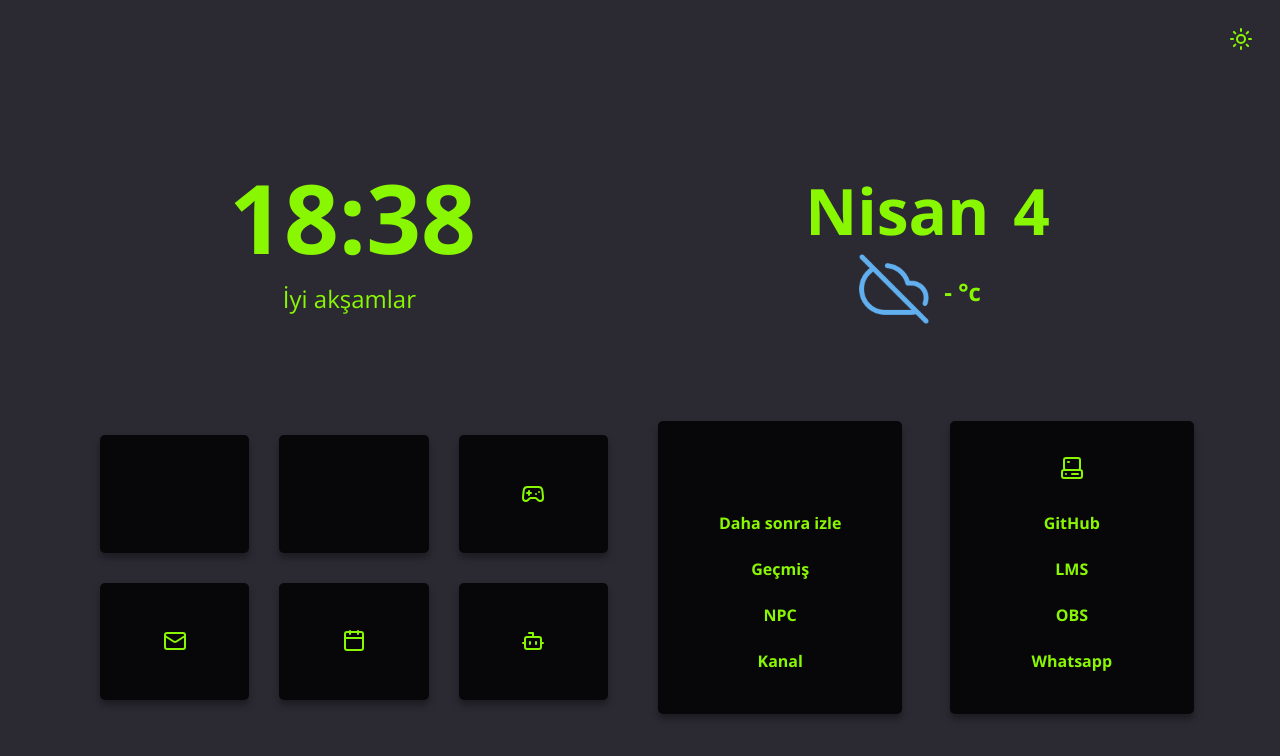
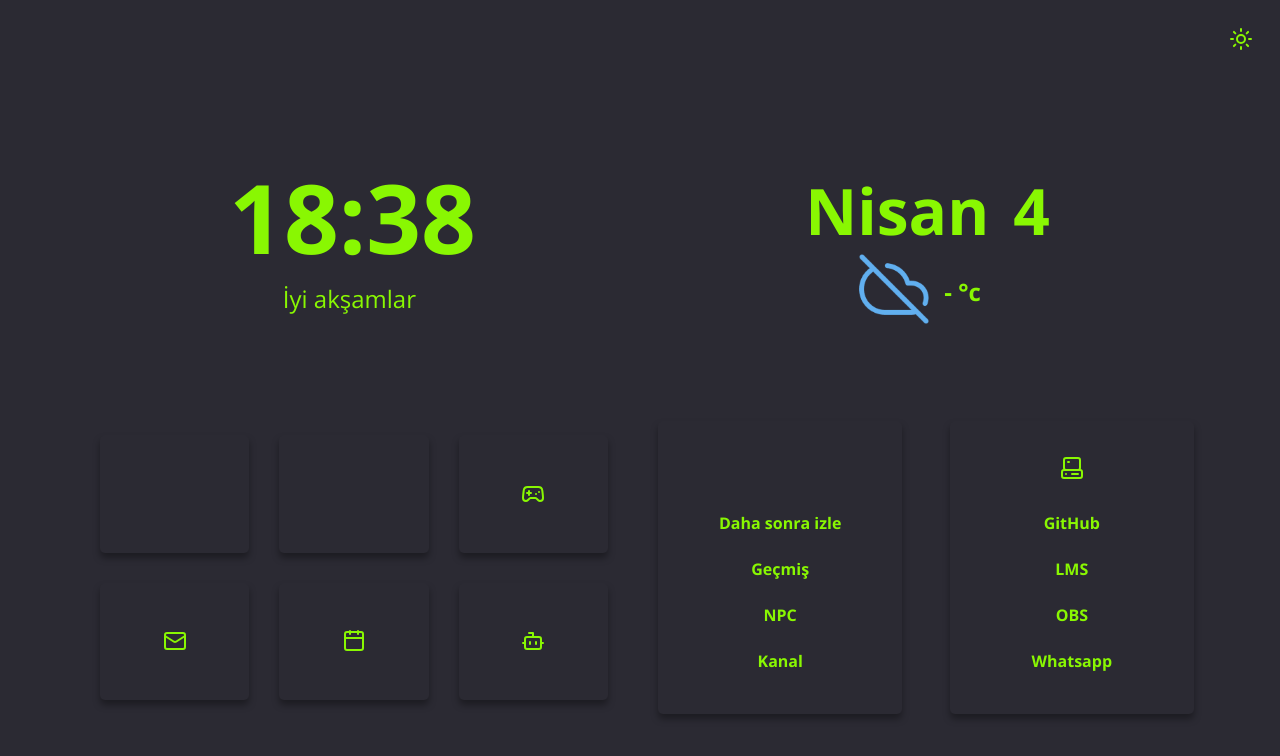
Before and after one commit to Sezynex/sezynex.github.io, a website: page index.html in a window 1280 px wide. Both pictures are taken after a click on the button 1241 px from the left and 40 px from the top of the page. Drawn offline with nearby package versions, Linux system fonts and the light colour scheme.

Commit message:
Update app.css

```diff
--- a/app.css
+++ b/app.css
@@ -37,7 +37,7 @@
   /* Dark Colors  */
   --accent: #4f4f4f; /* Hover color */
   --background: #2b2a33; /* Background color */
-  --cards: #070709; /* Cards color */
+  --cards: #2b2a33; /* Cards color */
 
   /* Fonts Color */
   --fg: #89f702; /* Foreground color */
```
